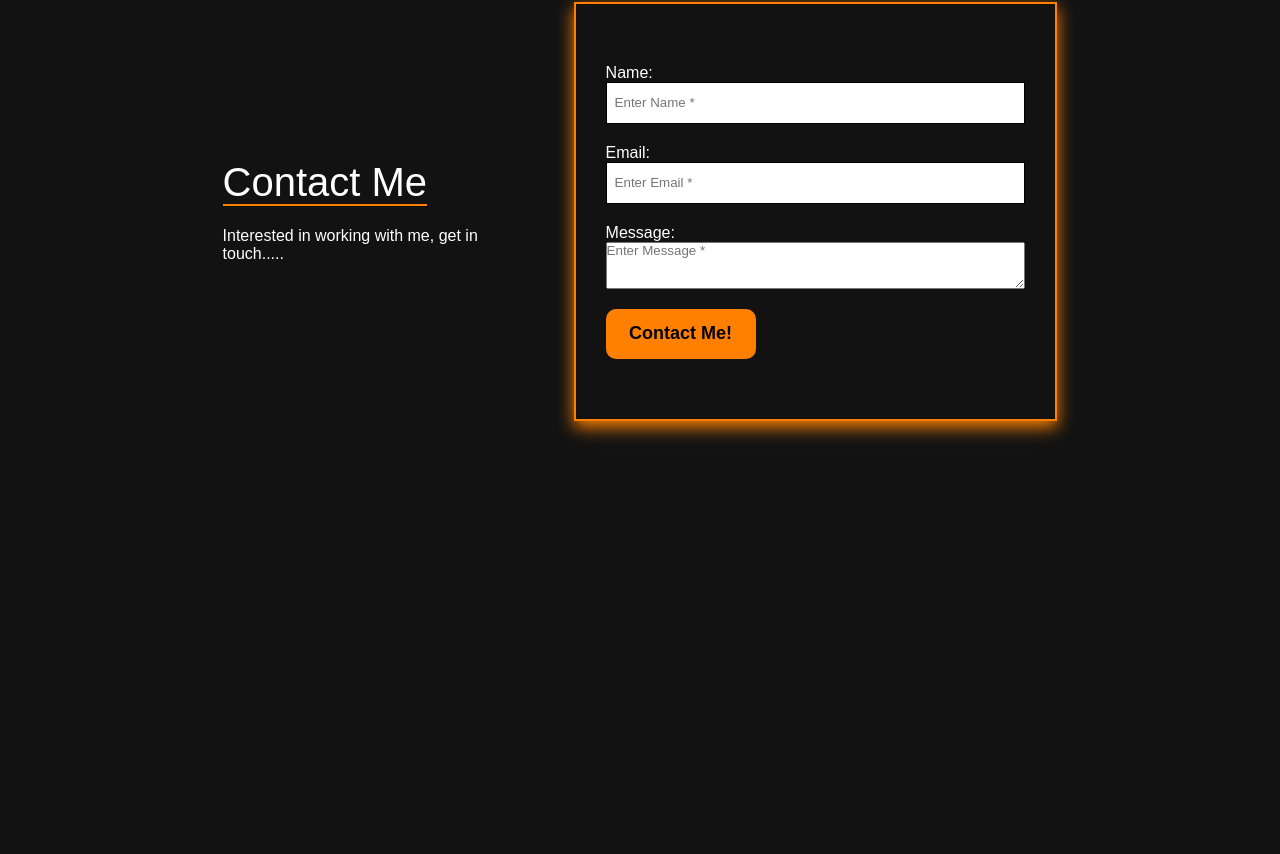
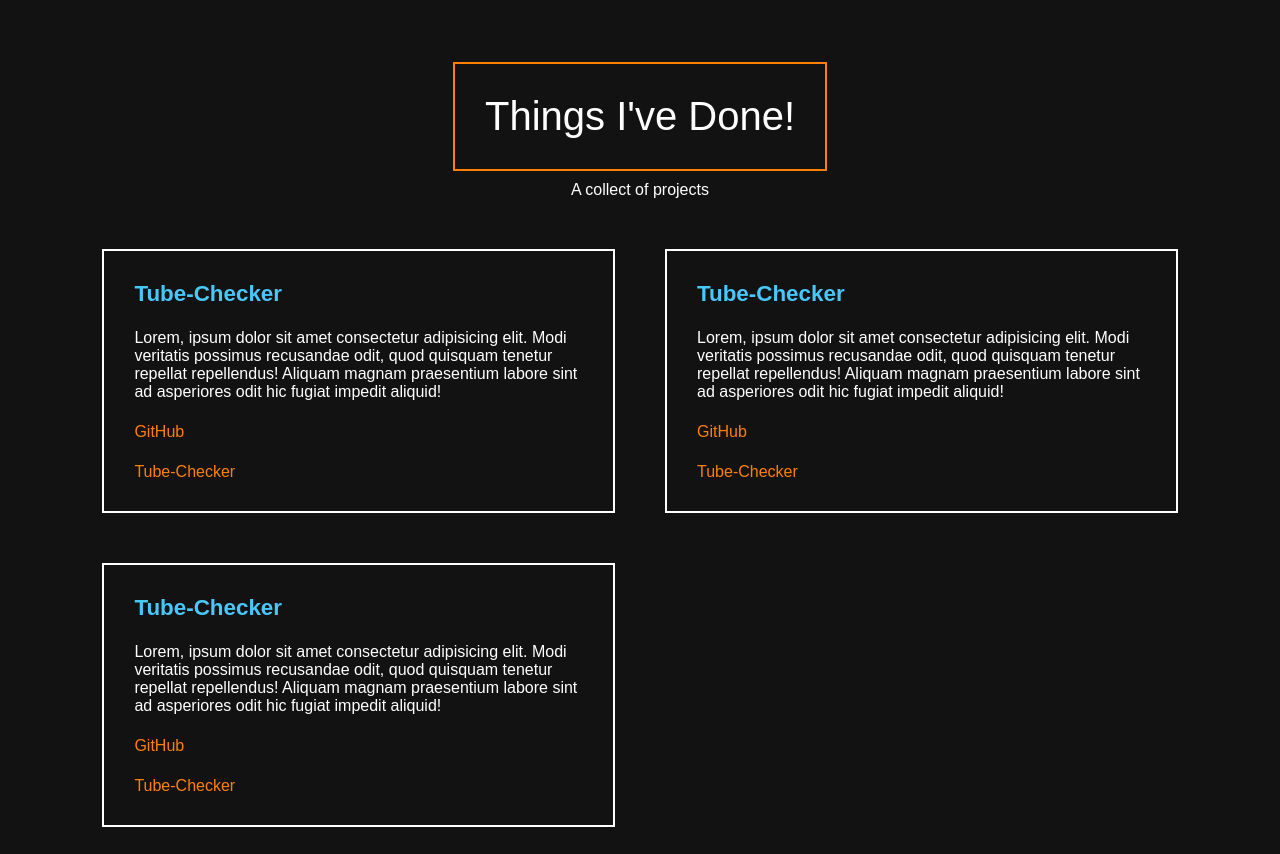
Before and after one commit to paulq1984/portfolio-website, a React (Vite) app: page / in a window 1280 px wide. Shown: the part 1706-2560 px from the top of the page. Before the commit the page ends 2207 px from the top, so only its background shows below. Built offline with nearby package versions, Linux system fonts and the light colour scheme; a web font is replaced by a local one.

Commit message:
Added Projects section

```diff
--- a/src/App.jsx
+++ b/src/App.jsx
@@ -1,11 +1,10 @@
 import react from 'react';
 import './App.css';
 import Nav from './Components/Nav';
-import Header from './Components/Header/Header';
 import About from './Components/About/About';
 import Services from './Components/Services/Services';
 import Contact from './Components/Contact/Contact';
-import Footer from './Components/Footer/Footer';
+import Projects from './Components/Projects/Projects';
 
 function App() {
   return (
@@ -13,6 +12,7 @@
       <Nav />
       <About />
       <Services />
+      <Projects />
       <Contact />
     </>
   );
--- a/src/Components/Nav.jsx
+++ b/src/Components/Nav.jsx
@@ -6,7 +6,7 @@
 
   const activeNav = () => {
     if (navbar.height == 0) {
-      setnavbar({ height: '275px', padding: '20px 8%' });
+      setnavbar({ height: '375px', padding: '20px 8%' });
     } else {
       setnavbar({ height: 0, padding: 0 });
     }
@@ -32,12 +32,15 @@
             <a
               href="#about"
             >
-              About Me
+              Things About Me
             </a>
             <a
               href="#services"
             >
               Things I can Do
+            </a>
+            <a href="#projects">
+            Things I've Done
             </a>
             <a
               href="#contact"
--- a/src/Components/Nav.module.css
+++ b/src/Components/Nav.module.css
@@ -97,6 +97,7 @@
 }
 
 @media (max-width: 500px) {
+
   .logo h2 {
     font-size: 20px;
   }
--- /dev/null
+++ b/src/Components/Projects/Projects.jsx
@@ -0,0 +1,51 @@
+import React from 'react'
+import ProjectsCSS from './Projects.module.css';
+
+function Projects() {
+  return (
+    <>
+    <section id="projects">
+            <div className={ProjectsCSS.project}>
+                <h2>
+                    Things I've Done!
+                </h2>
+                <p>A collect of projects</p>
+                <div className={ProjectsCSS.project_cards}>
+                    <div className={ProjectsCSS.project_card}>
+                        <h3>Tube-Checker</h3>
+                        <p> Lorem, ipsum dolor sit amet consectetur adipisicing
+              elit. Modi veritatis possimus recusandae odit, quod
+              quisquam tenetur repellat repellendus! Aliquam magnam
+              praesentium labore sint ad asperiores odit hic fugiat
+              impedit aliquid!</p>
+              <a href="">GitHub</a>
+              <a href="">Tube-Checker</a>
+                    </div>
+                    <div className={ProjectsCSS.project_card}>
+                        <h3>Tube-Checker</h3>
+                        <p> Lorem, ipsum dolor sit amet consectetur adipisicing
+              elit. Modi veritatis possimus recusandae odit, quod
+              quisquam tenetur repellat repellendus! Aliquam magnam
+              praesentium labore sint ad asperiores odit hic fugiat
+              impedit aliquid!</p>
+              <a href="">GitHub</a>
+              <a href="">Tube-Checker</a>
+                    </div>
+                    <div className={ProjectsCSS.project_card}>
+                        <h3>Tube-Checker</h3>
+                        <p> Lorem, ipsum dolor sit amet consectetur adipisicing
+              elit. Modi veritatis possimus recusandae odit, quod
+              quisquam tenetur repellat repellendus! Aliquam magnam
+              praesentium labore sint ad asperiores odit hic fugiat
+              impedit aliquid!</p>
+              <a href="">GitHub</a>
+              <a href="">Tube-Checker</a>
+                    </div>
+                </div>
+            </div>
+    </section>
+    </>
+  )
+}
+
+export default Projects
--- /dev/null
+++ b/src/Components/Projects/Projects.module.css
@@ -0,0 +1,106 @@
+.project {
+    width: 1500px;
+    padding: 80px 8%;
+    color: #fff;
+    display: flex;
+    flex-direction: column;
+    justify-content: center;
+    align-items: center;
+}
+
+.project p, .project h2 {
+    text-align: center;
+}
+
+.project h2 {
+    font-size: 40px;
+    font-weight: 400;
+    border: 2px solid var(--main-color);
+    margin-bottom: 10px;
+    padding: 30px
+}
+
+.project_cards {
+    display: grid;
+    grid-template-columns: repeat(3, 1fr);
+    gap: 50px;
+    margin-top: 50px;
+}
+
+.project_card {
+    display: flex;
+    flex-direction: column;
+    gap: 22px;
+    border: 2px solid;
+    padding: 30px;
+    transition: .6s;
+    position: relative;
+    overflow: hidden;
+}
+
+.project_card:after {
+    content: '';
+    position: absolute;
+    left: -80%;
+    top: -80px;
+    height: 210%;
+    width: 20px;
+    background-color: rgba(255, 125, 0, 1);
+    filter: blur(50px);
+    transform: rotate(30deg);
+    transition: .8s;
+}
+.project_card:hover:after {
+    left: 200%;
+  }
+
+.project_card:hover {
+    border-color: var(--main-color);
+    box-shadow: 0 12px 16px var(--main-color);
+    transform: translateY(-8px);
+  }
+
+.project_card h3 {
+    letter-spacing: 0.9;
+    color: #ddd;
+    font-size: 1.4rem;
+    transition: .6s;
+    color: var(--text-color);
+}
+
+.project_card:hover h3, .project_card:hover #icon {
+    color: var(--main-color);
+  }
+
+  .project_card p {
+    text-align: start;
+  }
+
+  .project_card #icon {
+    font-size: 2.3rem;
+  }
+
+  .project_card a {
+    color: var(--main-color);
+    display: flex;
+    gap: 4px;
+    align-items: baseline;
+  }
+
+  @media (max-width: 1300px) {
+    .project_cards {
+      grid-template-columns: repeat(2, 1fr);
+    }
+  }
+
+  @media (max-width: 1300px) {
+    .project_cards {
+      grid-template-columns: repeat(2, 1fr);
+    }
+  }
+
+  @media (max-width: 900px) {
+    .project_cards {
+      grid-template-columns: repeat(1, 1fr);
+    }
+  }
--- a/src/Components/Services/Services.jsx
+++ b/src/Components/Services/Services.jsx
@@ -2,7 +2,6 @@
 import ServiceCSS from './Services.module.css';
 
 function Services() {
-  AOS.init();
   return (
     <>
       <section id="services">
--- a/src/Components/Services/Services.module.css
+++ b/src/Components/Services/Services.module.css
@@ -17,6 +17,7 @@
   font-weight: 400;
   border: 2px solid var(--main-color);
   margin-bottom: 10px;
+  padding: 30px;
 }
 
 .service_cards {
```
